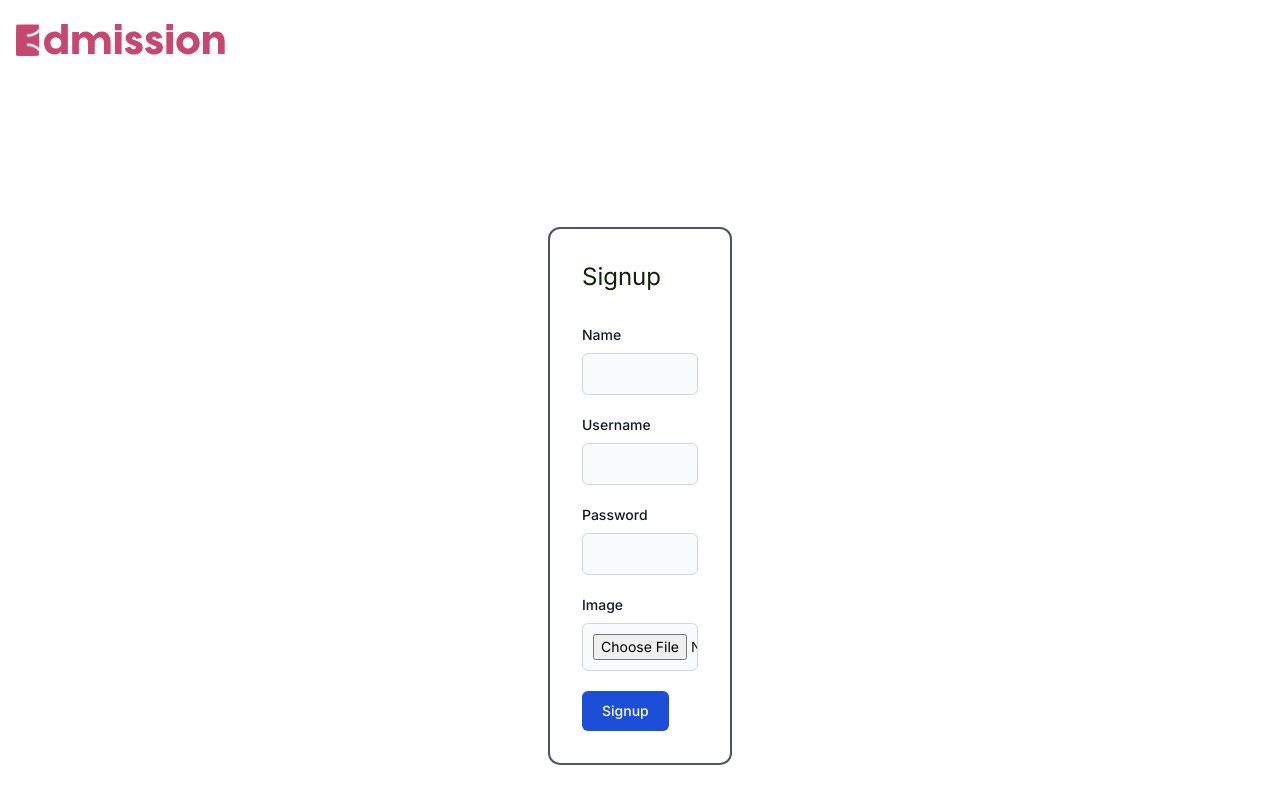
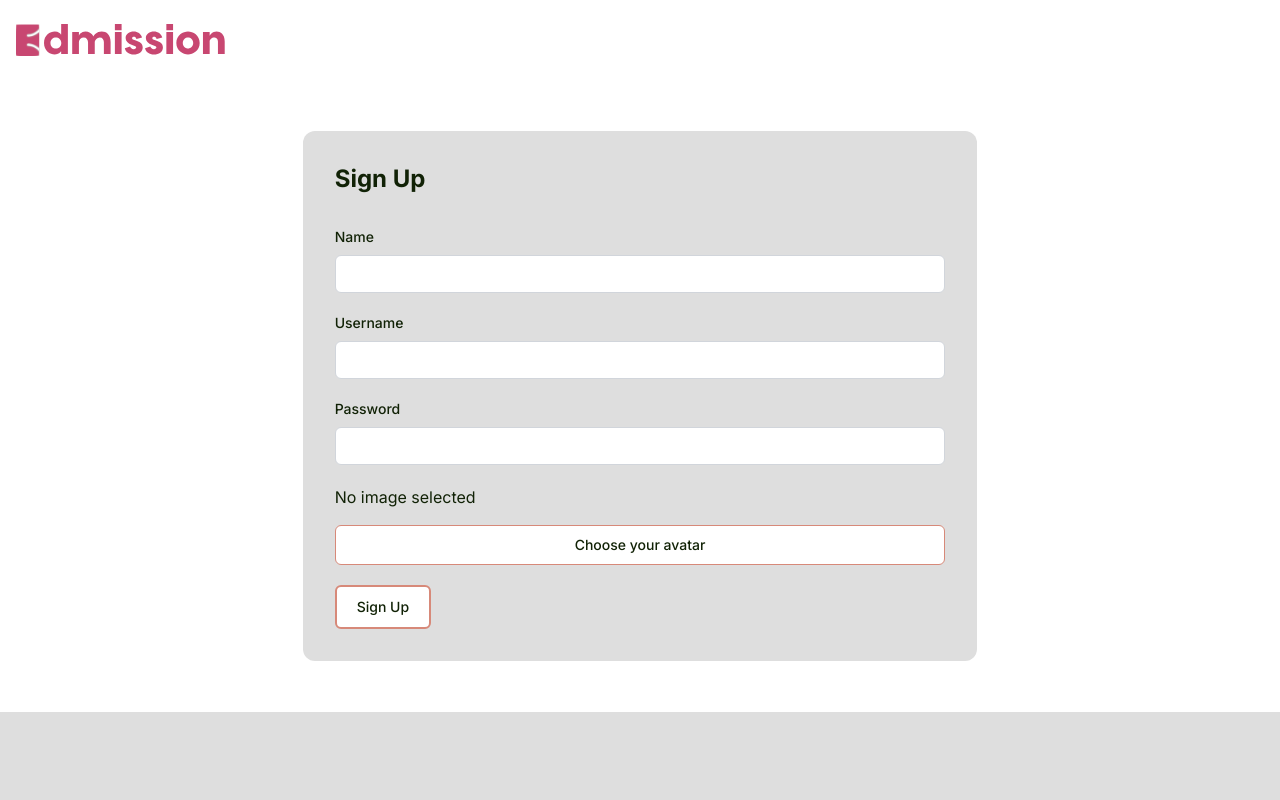
Before and after one commit to 5takarcoin/Edmission_client, a Next.js app: page /signup in a window 1280 px wide. Shown: the top 800 px of the page. Built offline with nearby package versions, Linux system fonts and the light colour scheme.

Commit message:
Sign Up, Login design, Cloudinary

```diff
--- a/app/page.tsx
+++ b/app/page.tsx
@@ -9,7 +9,7 @@ export default function Home() {
         <Hero />
       </div>
       <div className="relative">
-        <img className="w-full -mt-32 md:-mt-16 -mb-16 md:-mb-28" src="./wave_up.svg" alt="" />
+        <img className="w-full -mt-32 md:-mt-48 -mb-16 md:-mb-36" src="./wave_up.svg" alt="" />
         <Features />
         <img
           className="-mt-28 md:-mt-48 -mb-28 md:-mb-56 w-full"
--- a/app/signup/page.tsx
+++ b/app/signup/page.tsx
@@ -50,18 +50,20 @@ export default function Signup() {
 
 
   return (
-    <div className="flex items-center justify-center h-screen">
-        <div className="flex-col border-2 border-gray-600 p-8 w-1/4 rounded-xl">
-          <h1 className="block text-2xl mb-8">Signup</h1>
+    <div className="flex text-ed-text items-center justify-center min-h-[600px]">
+    <div className="flex-col bg-ed-white p-8 w-11/12 rounded-xl">
+      <h1 className="block text-2xl mb-8 font-bold">Sign Up</h1>
           <form className="" onSubmit={handleSubmit}>
-            <InputField value={name} setValue={setName} >Name</InputField>
-            <InputField value={username} setValue={setUsername} >Username</InputField>
-            <InputField value={password} setValue={setPassword} isPassword={true}>Password</InputField>
+            <InputField id="signup_name" value={name} setValue={setName} >Name</InputField>
+            <InputField id="signup_username" value={username} setValue={setUsername} >Username</InputField>
+            <InputField id="signup_password" value={password} setValue={setPassword} isPassword={true}>Password</InputField>
             <div className="mb-5">
-              <label htmlFor="image" className="block mb-2 text-sm font-medium text-gray-900 dark:text-white">Image</label>
-              <input onChange={e => setImage(e.target.files ? e.target.files[0] : null)} type="file" id="image" className="bg-gray-50 border border-gray-300 text-gray-900 text-sm rounded-md focus:ring-blue-500 focus:border-blue-500 block w-full p-2.5 dark:bg-gray-700 dark:border-gray-600 dark:placeholder-gray-400 dark:text-white dark:focus:ring-blue-500 dark:focus:border-blue-500"/>
+              <div className="my-4">{image ? <img src={URL.createObjectURL(image)} alt="" /> : <p>No image selected</p>}</div>
+              <label htmlFor="image" className="mb-2 text-ed-text text-sm bg-white rounded-md border border-ed-sec font-medium h-10 w-full flex justify-center  items-center text-center"><span>{image ? "Change avatar" : "Choose your avatar"}</span></label>
+              <input onChange={e => setImage(e.target.files ? e.target.files[0] : null)} type="file" id="image" className="hidden"/>
             </div>
-            <button type="submit" className="text-white bg-blue-700 hover:bg-blue-800 focus:ring-4 focus:outline-none focus:ring-blue-300 font-medium rounded-md text-sm w-full sm:w-auto px-5 py-2.5 text-center dark:bg-blue-600 dark:hover:bg-blue-700 dark:focus:ring-blue-800">Signup</button>
+            <button type="submit" className="text-ed-text bg-white hover:bg-ed-sec hover:text-white border-solid border-2 border-ed-sec font-medium rounded-md text-sm w-full sm:w-auto px-5 py-2.5 text-center ">Sign Up</button>
+
           </form>
           </div>
         </div>
--- a/app/university/[uni]/page.tsx
+++ b/app/university/[uni]/page.tsx
@@ -6,7 +6,7 @@ import { University } from "@/types/UniversityTypes";
 
 const uni: University = {
   name: "Name",
-  image: "list.svg",
+  image: "ezname.jpg",
   logo: "logo.svg",
   location: "Dhaka, Bangladesh",
   description:
@@ -20,7 +20,7 @@ const uni: University = {
 
 export default function page() {
   return (
-    <div className="bg-green-200 space-y-8">
+    <div className="">
       <img src={uni.logo} alt="" />
       <div className="">
         <UniHero uni={uni}/>
--- a/components/Hero/Hero.tsx
+++ b/components/Hero/Hero.tsx
@@ -3,7 +3,7 @@ import HeroCard from "./HeroCard";
 export default function Hero() {
   return (
     <div className="flex flex-col px-6 justify-around h-full text-center">
-      <div className="space-y-4 w-[90vw] m-auto min-w-[70%]">
+      <div className="space-y-4 w-[90vw] m-auto min-w-[70%] md:max-w-[80%]">
         <h1 className="text-5xl text-ed-text font-bold">
           Find Your Ideal Educational Institution
         </h1>
--- a/components/Hero/HeroCard.tsx
+++ b/components/Hero/HeroCard.tsx
@@ -6,24 +6,13 @@ export default function HeroCard({
   title: string;
 }) {
   return (
-    // <div className="bg-ed-white h-20 md:h-64 w-64 rounded-lg flex items-center justify-center">
-    //     <div>
-    //     <div>
-    //       <img src={img} alt={title} />
-    //     </div>
-    //     <div>
-    //       <h3 className="font-bold text-lg">{title}</h3>
-    //     </div>
-    //   </div>
-    // </div>
-
     <div className="bg-ed-white h-full md:h-64 w-full rounded-lg flex">
       <div className="flex flex-row-reverse md:flex-col items-center justify-around w-full px-8">
-        <div className="h-20 md:h-36 w-20 md:w-36 flex items-center object-cover">
+        <div className="h-20 md:h-48 w-20 md:w-40 flex items-center object-cover">
           <img className="object-contain" src={img} alt={title} />
         </div>
         <div className="">
-          <h3 className="font-bold text-lg">{title}</h3>
+          <h3 className="font-bold text-lg md:py-4">{title}</h3>
         </div>
       </div>
     </div>
--- a/components/Hero/Testimonials.tsx
+++ b/components/Hero/Testimonials.tsx
@@ -24,7 +24,7 @@ function Testimonials() {
     },
   ];
   return (
-    <div className="w-full md:w-10/12 m-auto h-96">
+    <div className="w-full md:pt-12 md:w-10/12 m-auto h-96">
       <TestimonialCarousel testimonials={testis} />
     </div>
   );
--- a/components/InputField.tsx
+++ b/components/InputField.tsx
@@ -1,8 +1,8 @@
 function InputField({setValue,id, value, isPassword = false, children}: {setValue: React.Dispatch<React.SetStateAction<string>>, value: string, id: string, isPassword?: boolean, children?: React.ReactNode}) {
   return (
     <div className="mb-5">
-              <label htmlFor={id} className="block mb-2 text-sm font-medium text-gray-900 dark:text-white">{children}</label>
-              <input onChange={e => setValue(e.target.value)} type={isPassword ? "password" : "text"} value={value} id={id} className="bg-gray-50 border border-gray-300 text-gray-900 text-sm rounded-md focus:ring-blue-500 focus:border-blue-500 block w-full p-2.5 dark:bg-gray-700 dark:border-gray-600 dark:placeholder-gray-400 dark:text-white dark:focus:ring-blue-500 dark:focus:border-blue-500"/>
+              <label htmlFor={id} className="block mb-2 text-sm font-medium">{children}</label>
+              <input onChange={e => setValue(e.target.value)} type={isPassword ? "password" : "text"} value={value} id={id} className="bg-white border border-gray-300 text-ed-text text-sm rounded-md block w-full p-2 focus:outline-none"/>
             </div>
   )
 }
--- a/components/NotSure.tsx
+++ b/components/NotSure.tsx
@@ -3,7 +3,7 @@ import { GoArrowRight } from "react-icons/go";
 export default function NotSure() {
   return (
     <div className="flex-col items-center justify-between">
-      <div className=" text-center pt-36">
+      <div className=" text-center pt-24 md:pt-36">
         <h1 className="text-4xl font-bold">Not Sure Where To Start?</h1>
         <p className="text-md p-6" >
           Tell us what matters most to you and we'll create a custom list of
@@ -12,7 +12,7 @@ export default function NotSure() {
         <div>
           <img className="h-80 md:w-8/12 m-auto md:h-auto text-center w-full -mt-8" src="./checklist.svg" alt="" />
         </div>
-        <button className="m-auto border-ed-sec border-2 text-ed-text border-solid rounded-md px-8 py-2 flex gap-2 items-center"><span>Take the Quiz</span> <span className="text-xl"><GoArrowRight /></span> </button>
+        <button className="m-auto border-ed-sec border-2 text-ed-text hover:text-white hover:bg-ed-sec border-solid rounded-md px-8 py-2 flex gap-2 items-center"><span>Take the Quiz</span> <span className="text-xl"><GoArrowRight /></span> </button>
       </div>
       <div className="flex flex-col items-center justify-between">
         <div className="flex-col gap-8 space-y-8 pr-8 p-12 pb-0">
@@ -22,7 +22,7 @@ export default function NotSure() {
             more about how you can partner with Edmission to connect with
             students and families throughout the school search process.
           </p>
-          <button className="border-ed-sec border-2 text-ed-text border-solid rounded-md px-8 py-2 flex gap-2 items-center"><span>Claim Your Institution</span> <span className="text-xl"><GoArrowRight /></span> </button>
+          <button className="border-ed-sec border-2 text-ed-text hover:text-white hover:bg-ed-sec border-solid rounded-md px-8 py-2 flex gap-2 items-center"><span>Claim Your Institution</span> <span className="text-xl"><GoArrowRight /></span> </button>
         </div>
         <div className="flex-1">
           <img className="h-80 md:w-10/12 m-auto md:h-auto" src="./campus.svg" alt="campus" />
--- a/components/Universities/UniHero.tsx
+++ b/components/Universities/UniHero.tsx
@@ -4,11 +4,11 @@ import { GoLocation } from "react-icons/go";
 
 export default function UniHero({ uni }: { uni: University }) {
   return (
-    <div className="flex flex-col gap-4 px-2">
+    <div className="flex flex-col lg:flex-row gap-4 px-2 md:px-12">
       <div className="flex-col space-y-8 flex-[2]">
         <div className="flex items-center">
           <div className="h-32 w-32">
-            <img className="" src={uni.logo} alt={`${uni.name} university logo`} />
+            <img className="" src={"/" + uni.logo} alt={`${uni.name} university logo`} />
           </div>
           <div className="space-y-4 p-4">
             <h2 className="text-4xl font-bold">{uni.name}</h2>
@@ -33,10 +33,10 @@ export default function UniHero({ uni }: { uni: University }) {
         </div>
       </div>
       <div className="flex-1">
-        <div className="h-64 pt-4">
+        <div className="h-full pt-4 flex items-center justify-center">
           <img
-            className="h-full object-cover rounded-lg"
-            src={uni.image}
+            className="w-full h-full md:h-80 object-cover rounded-lg"
+            src={"/" + uni.image}
             alt=""
           />
         </div>
--- a/components/Universities/UniSearchCard.tsx
+++ b/components/Universities/UniSearchCard.tsx
@@ -36,7 +36,7 @@ export default function UniSearchCard({
         </div>
         <div className="flex-[2] md:px-4 text-black px-2">
           <h2 className="text-3xl font-semibold">{name}</h2>
-          <p className="flex flex-col md:items-center gap-2 text-sm py-2">
+          <p className="flex flex-col gap-2 text-sm py-2">
             <span className="flex items-center gap-2">
               <span>
                 <GoLocation />
```
Also changed, not shown: app/login/page.tsx (+4 -4 lines).
